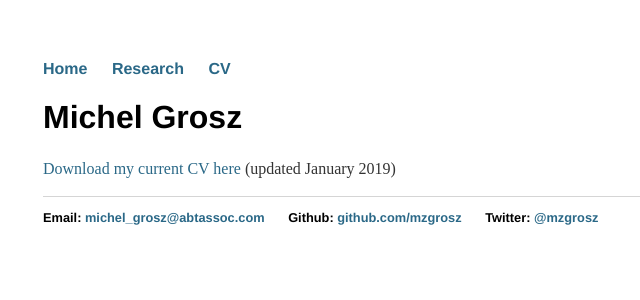
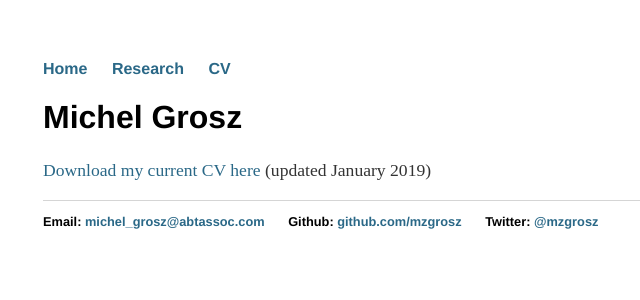
Before and after one commit to mzgrosz/mzgrosz.github.io, a Jekyll site: the page built from cv/index.html, in a window 1280 px wide. Shown: the top 300 px of the page, without its empty margins (149-789 px from the left). Built offline with Jekyll 4.4.1, drawn with Linux system fonts in a browser that asks for light colours.

Commit message:
Update main.css

```diff
--- a/css/main.css
+++ b/css/main.css
@@ -24,7 +24,7 @@ h1 {
     font-family:'Helvetica', 'Arial', 'Sans-Serif';
 }
 p {
-    font-size: 1.0em;
+    font-size: 1.1em;
     line-height: 1.4em;
     color: #333;
 }
@@ -35,7 +35,7 @@ footer {
 
 ul.posts {
     margin: 20px auto 40px;
-    font-size: 1.0em;
+    font-size: 1.1em;
 }
 
 ul.posts li {
```
